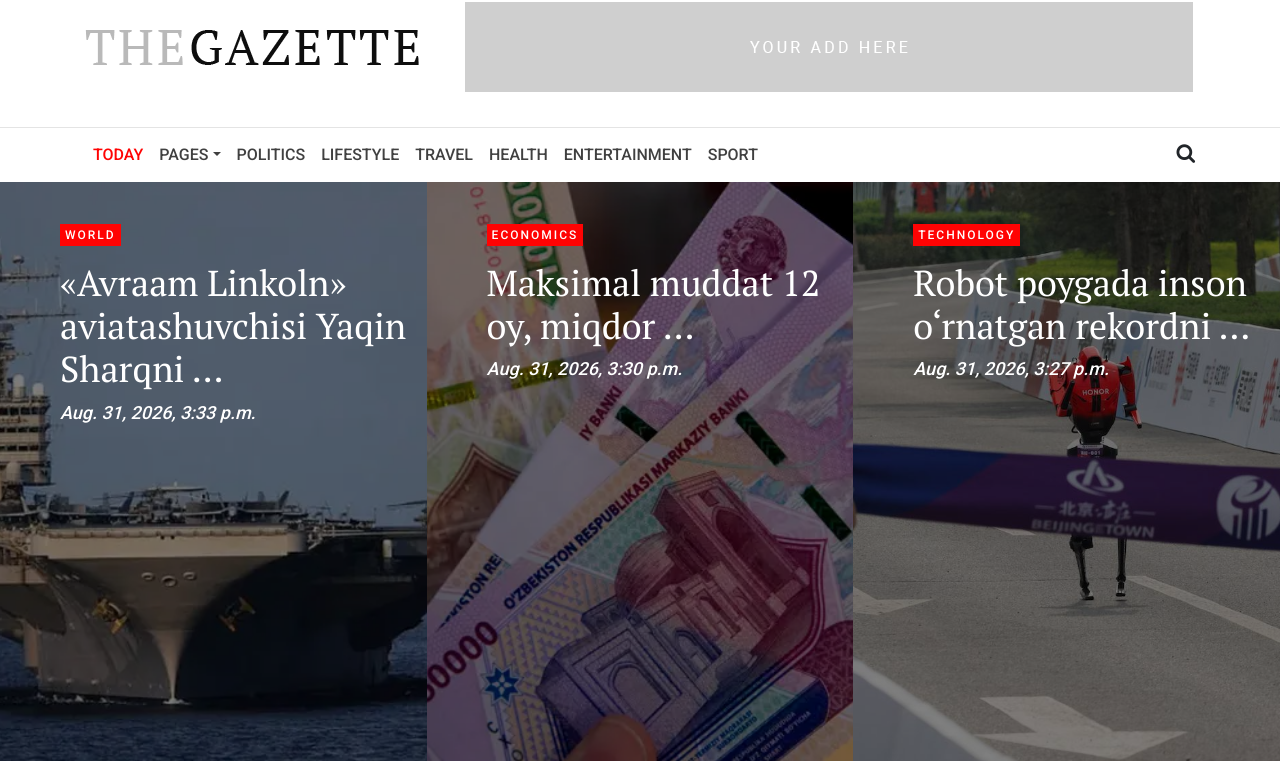
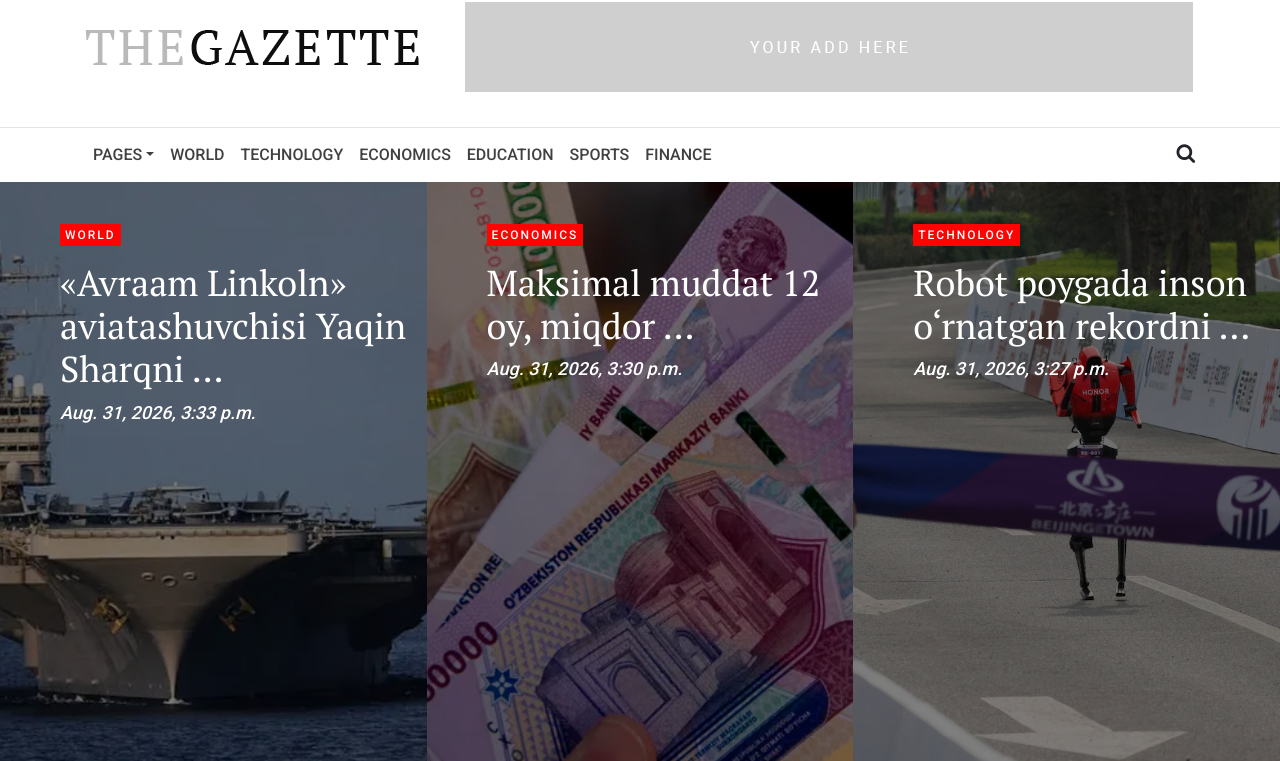
Before and after one commit to d1yorkhud/signal, a Django app: page / in a window 1280 px wide. Shown: the part 103-864 px from the top of the page. Run offline with Django 5.2, Linux system fonts and the light colour scheme; data comes from the database, SQL or seed files in the repository; some libraries are stand-ins or nearby versions.

Commit message:
drop down issue fixed

```diff
--- a/templates/news/home.html
+++ b/templates/news/home.html
@@ -171,9 +171,10 @@
                                 <button class="navbar-toggler" type="button" data-toggle="collapse" data-target="#gazetteMenu" aria-controls="gazetteMenu" aria-expanded="false" aria-label="Toggle navigation"><i class="fa fa-bars"></i> Menu</button>
                                 <div class="collapse navbar-collapse" id="gazetteMenu">
                                     <ul class="navbar-nav mr-auto">
-                                        <li class="nav-item active">
+
+                                        <!-- <li class="nav-item active">
                                             <a class="nav-link" href="#">Today <span class="sr-only">(current)</span></a>
-                                        </li>
+                                        </li> -->
                                         <li class="nav-item dropdown">
                                             <a class="nav-link dropdown-toggle" href="#" id="navbarDropdown" role="button" data-toggle="dropdown" aria-haspopup="true" aria-expanded="false">Pages</a>
                                             <div class="dropdown-menu" aria-labelledby="navbarDropdown">
@@ -184,24 +185,12 @@
                                                 <a class="dropdown-item" href="{% url 'contact_page' %}">Contact</a>
                                             </div>
                                         </li>
+                                        {% for category in categories %}
                                         <li class="nav-item">
-                                            <a class="nav-link" href="#">Politics</a>
+                                            <a class="nav-link" href="#">{{category.name}}</a>
                                         </li>
-                                        <li class="nav-item">
-                                            <a class="nav-link" href="#">Lifestyle</a>
-                                        </li>
-                                        <li class="nav-item">
-                                            <a class="nav-link" href="#">Travel</a>
-                                        </li>
-                                        <li class="nav-item">
-                                            <a class="nav-link" href="#">Health</a>
-                                        </li>
-                                        <li class="nav-item">
-                                            <a class="nav-link" href="#">Entertainment</a>
-                                        </li>
-                                        <li class="nav-item">
-                                            <a class="nav-link" href="#">sport</a>
-                                        </li>
+
+                                        {% endfor %}
                                     </ul>
                                     <!-- Search Form -->
                                     <div class="header-search-form mr-auto">
```
